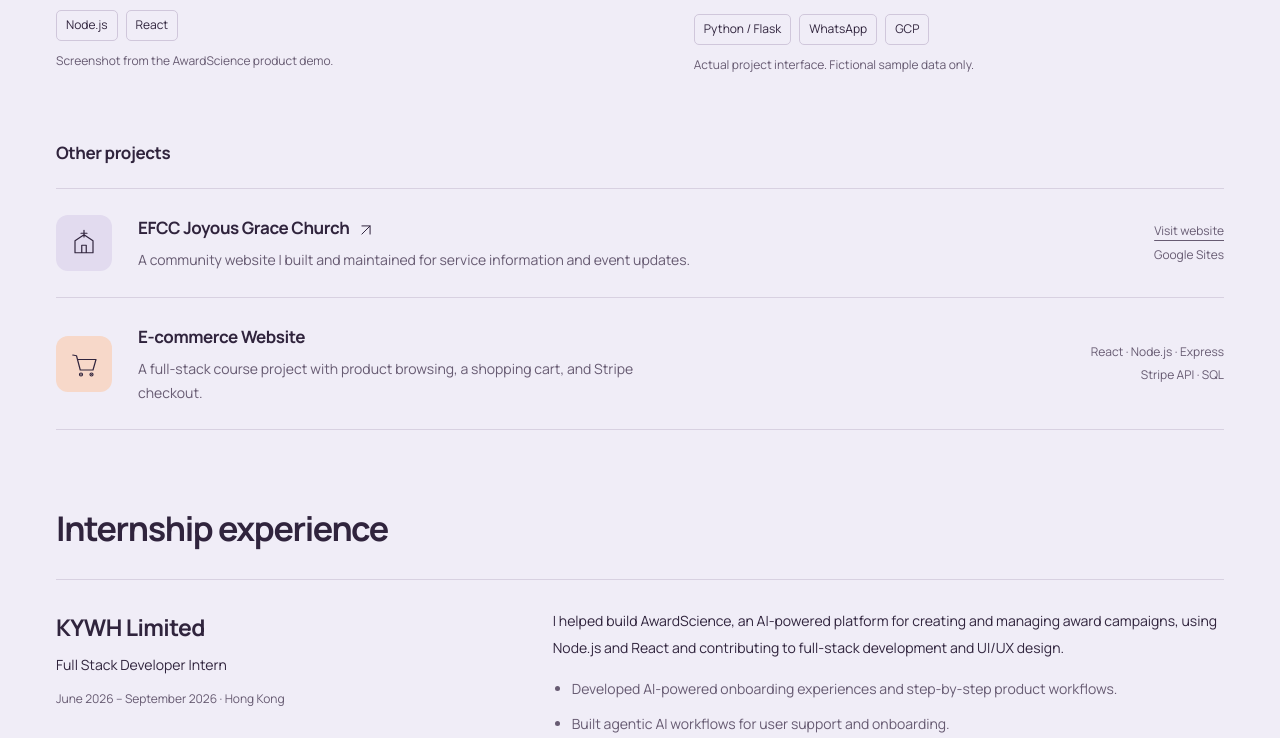
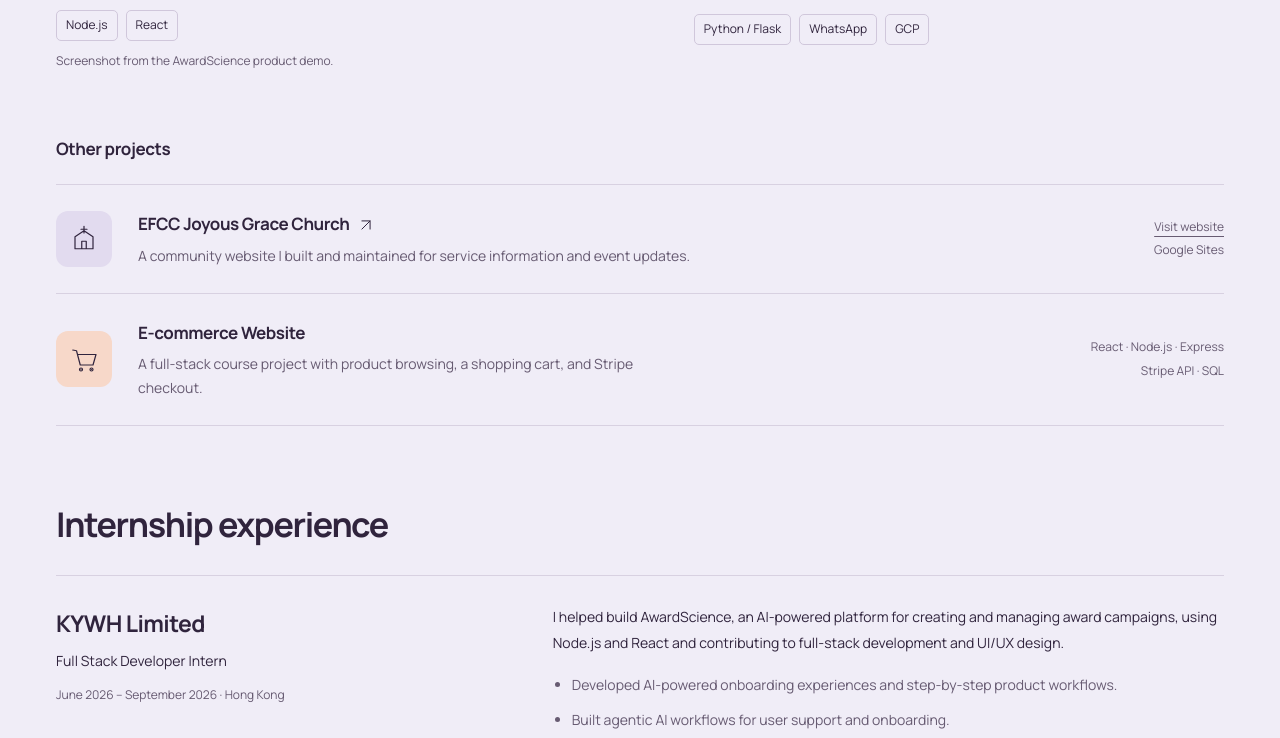
Before and after one commit to dazess/dazess.github.io, a plain HTML site: page index.html in a window 1280 px wide. Shown: the part 950-1688 px from the top of the page. Drawn offline with Linux system fonts and the light colour scheme.

Commit message:
Remove health-bot project caption

```diff
--- a/index.html
+++ b/index.html
@@ -56,7 +56,6 @@
           <div class="project-heading"><h3>WhatsApp Health Bot</h3><span class="small-label">Prince of Wales Hospital</span></div>
           <p>A health reminder system I built for a CUHK clinical team at Prince of Wales Hospital, with patient management, scheduled WhatsApp messages, and OCR-based medical e-diaries.</p>
           <ul class="tags" aria-label="Project technologies"><li>Python / Flask</li><li>WhatsApp</li><li>GCP</li></ul>
-          <span class="image-note">Actual project interface. Fictional sample data only.</span>
         </article>
       </div>
 
```
